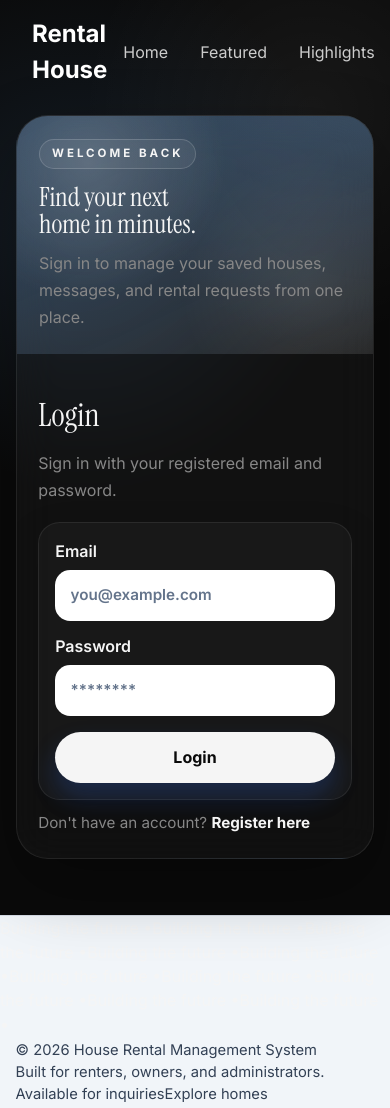
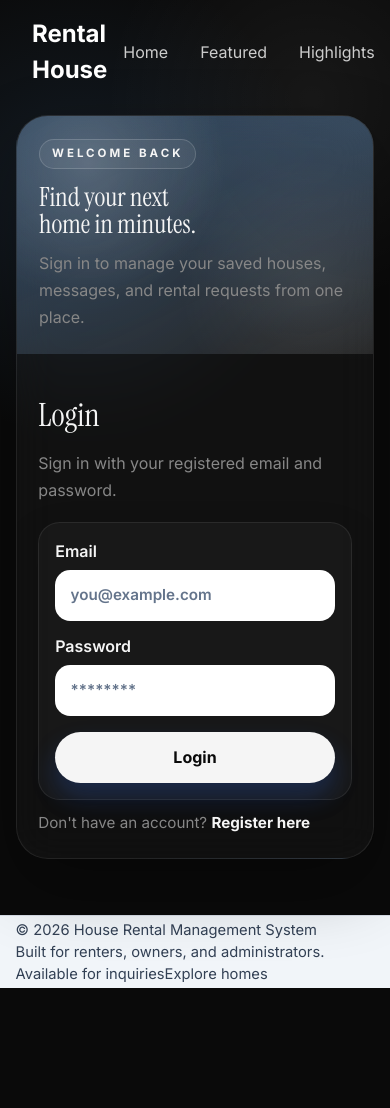
Before and after one commit to samuelabera21/House-Rental-System, a Next.js app: page /login in a window 390 px wide. After the commit the page ends 988 px from the top, so only its background shows below. Built offline with nearby package versions, Linux system fonts and the light colour scheme.

Commit message:
HS-32 :now add for main ui renter responsiveness and color layout

```diff
--- a/components/Footer.jsx
+++ b/components/Footer.jsx
@@ -1,18 +1,8 @@
 import Link from "next/link";
 
 export default function Footer() {
-  const marqueeItems = Array.from({ length: 10 }, () => "Building the future •");
-
   return (
     <footer className="footer-wrap">
-      <div className="footer-marquee" aria-hidden="true">
-        <div className="footer-marquee-track">
-          {marqueeItems.map((item, index) => (
-            <span key={`${item}-${index}`}>{item}</span>
-          ))}
-        </div>
-      </div>
-
       <div className="page-container footer-inner">
         <div className="footer-bar">
           <div>
--- a/styles/Navbar.css
+++ b/styles/Navbar.css
@@ -95,7 +95,7 @@
   background-color: transparent;
   color: white;
   padding: 0.5rem 1.5rem;
-  border-radius: 9999px;
+  border-radius: 10000px;
   text-decoration: none;
   font-weight: bold;
   transition: background-color 0.3s;
```
